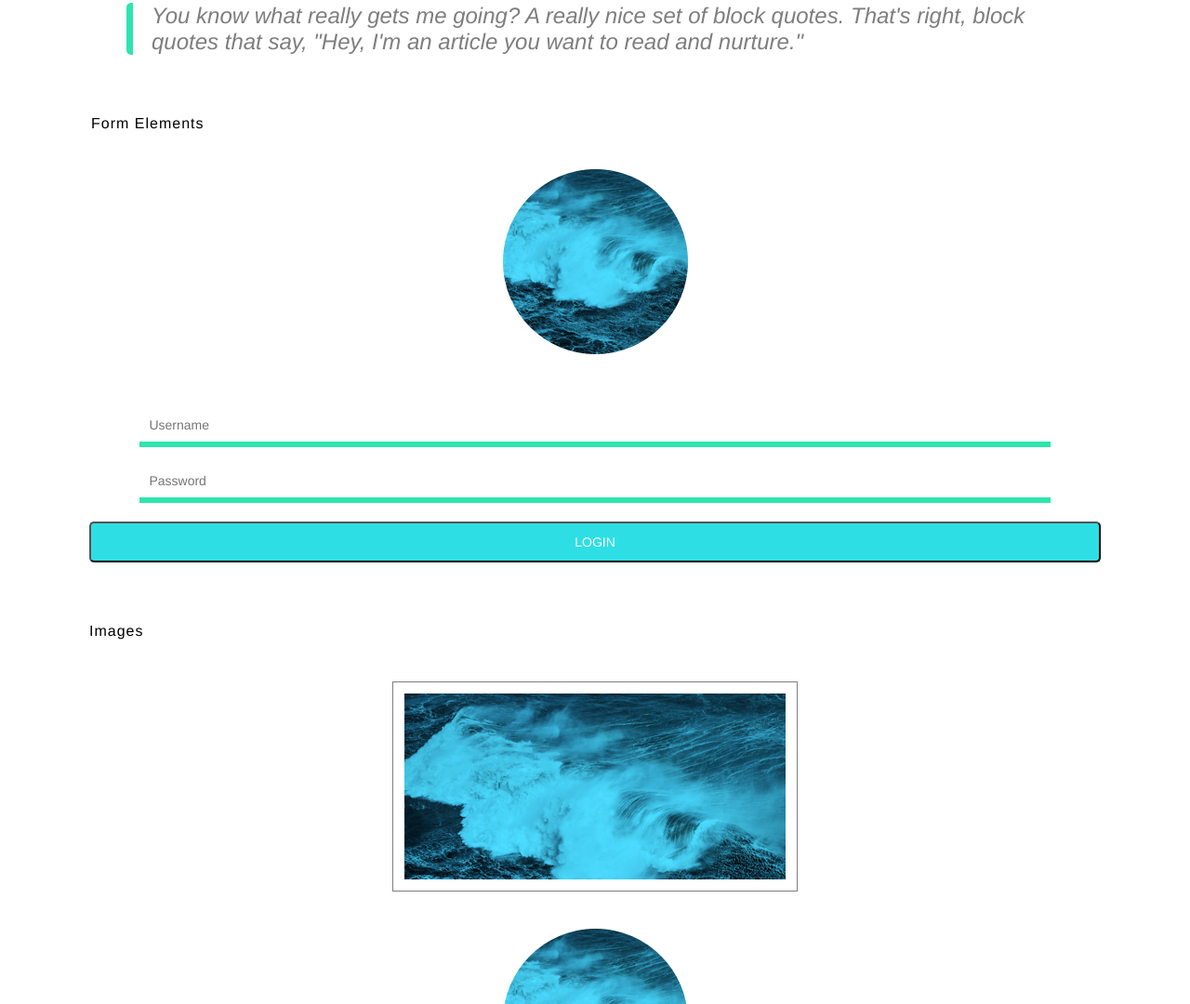
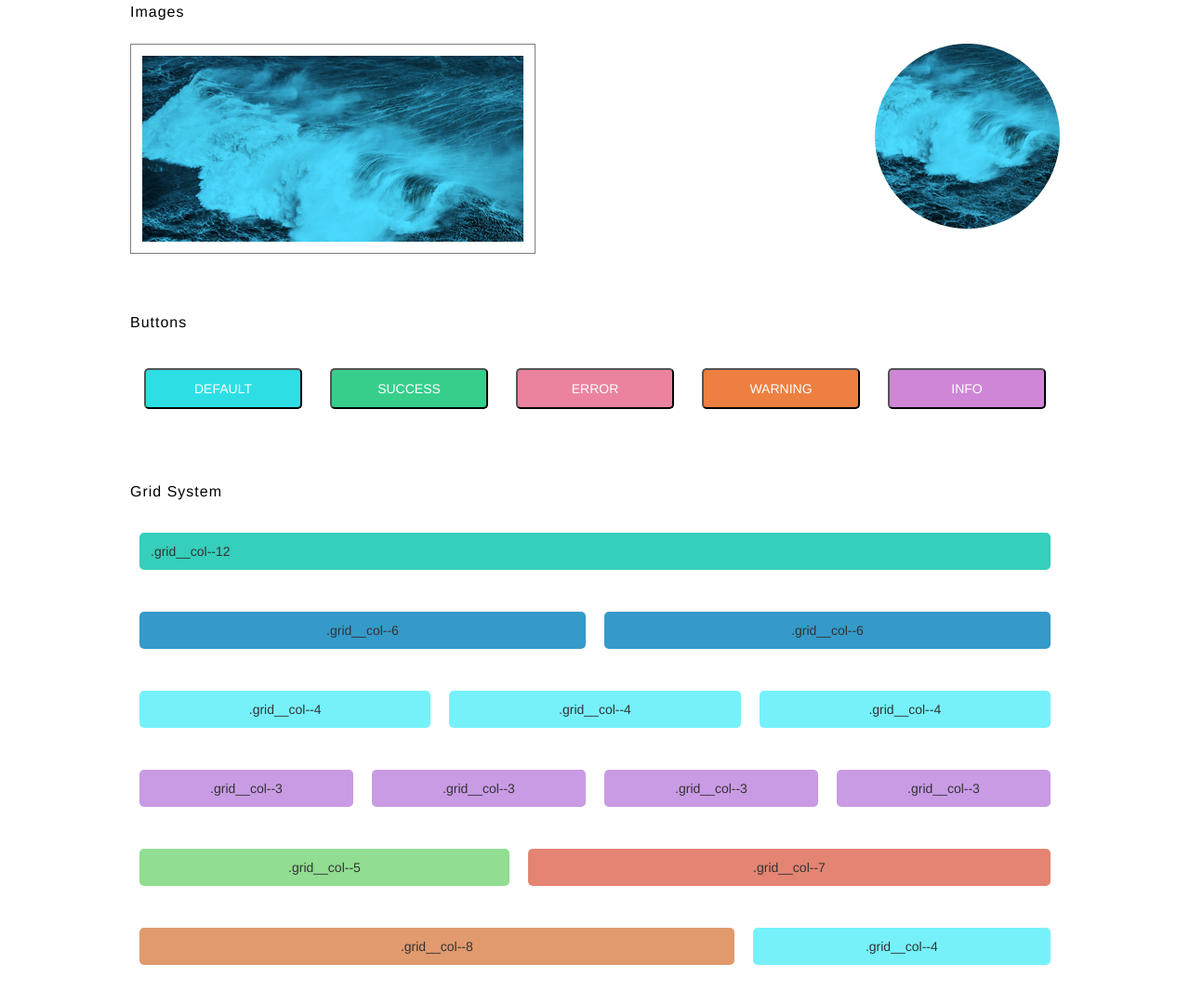
Before and after one commit to leannepepper/web-style-guide, a plain HTML site: page index.html in a window 1280 px wide. Shown: the part 814-1894 px from the top of the page at 93% size. Drawn offline with Linux system fonts and the light colour scheme.

Commit message:
added styles for desktop view

```diff
--- a/scss/base/base.scss
+++ b/scss/base/base.scss
@@ -11,6 +11,9 @@ a {
      line-height: 1.5em;
      color:$text-color-base;
      margin-top: 40px;
+    }
+    @media screen and(min-width: 769px){
+        max-width: 95%;
     }
 }
 .headline--secondary {
@@ -30,7 +33,7 @@ p {
 .blockquote {
     color: $text-color-base;
     font-style: italic;
-    font-size: 24px;
+    font-size: 20px;
     border-left: 7px solid $accent-color;
     padding-left: 20px;
     border-radius: 5px;
--- a/scss/components/_buttons.scss
+++ b/scss/components/_buttons.scss
@@ -1,27 +1,33 @@
-.grid__col--12{
-    .theme__colors {
-        @include center(100%);
-        margin-top: 20px;
-    }
-}
+//this style the login button
 .grid__row {
     .theme__colors{
         @include center(100%);
         margin-top: 20px;
     }
 }
-.btn--default {
+// this styles the buttons section to be flex
+.grid__row {
+    .grid__col--12{
+        @include mq-display(flex){
+             width: 100%;
+        }
+        .theme__colors{
+            margin: 15px;
+        }
+    }
+}
+.btn--default.theme__colors {
     @include btn($accent-color-adjust-hue);
 }
-.btn--success {
+.btn--success.theme__colors {
     @include btn($btn-color-success);
 }
-.btn--error {
+.btn--error.theme__colors {
     @include btn($btn-color-error);
 }
-.btn--warning {
+.btn--warning.theme__colors {
     @include btn($btn-color-warning);
 }
-.btn--info {
+.btn--info.theme__colors {
     @include btn($btn-color-info);
 }
--- a/scss/components/_forms.scss
+++ b/scss/components/_forms.scss
@@ -12,7 +12,12 @@
             background-color:lightgoldenrodyellow;
         }
 }
-// label set to transparent to make sure screen readers can still see the element.
+// label set to transparent to make sure screen readers can still read the element.
 .form__label--hidden {
     color: transparent;
 }
+.form {
+    @media screen and(min-width: 769px){
+        width: 300px;
+    }
+}
--- a/scss/components/_grid.scss
+++ b/scss/components/_grid.scss
@@ -1,27 +1,48 @@
 .container {
   @include center(85%);
+  @include mq-max-width;
+
 }
 .grid__row {
-    margin-top: 45px;
+    margin-top: 25px;
+    @include mq-display(flex){
+        justify-content: space-between;
+    }
 }
+// to calculate grid widths, do 12/col--num = x, 100/x= your percentage.
 .grid__col--12.theme__colors {
     @include col-layout(rgb(53, 207, 187));
+    width: 100%;
+    text-align: center;
 }
 .grid__col--6.theme__colors {
     @include col-layout(rgba(17, 136, 192, 0.849));
+    width: 50%;
+    text-align: center;
 }
 .grid__col--4.theme__colors {
     @include col-layout(rgba(71, 236, 248, 0.74));
+    width: 33.33%;
+    text-align: center;
 }
 .grid__col--3.theme__colors {
     @include col-layout(rgb(201, 155, 228));
+    width: 25%;
+    text-align: center;
 }
 .grid__col--5.theme__colors {
     @include col-layout(rgba(105, 209, 105, 0.733));
+    width: 41.6%;
+    text-align: center;
 }
 .grid__col--7.theme__colors {
     @include col-layout(rgb(228, 132, 115));
+    width: 58.8%;
+    text-align: center;
+
 }
 .grid__col--8.theme__colors {
     @include col-layout(rgb(224, 154, 110));
+    width: 66.67%;
+    text-align: center;
 }
--- a/scss/components/_images.scss
+++ b/scss/components/_images.scss
@@ -6,11 +6,18 @@
 
 .img--avatar {
     @include center(auto, 40px auto);
-
-
+    @media screen and (min-width: 769px) {
+        @include center(auto, 0 auto);
+    }
 }
 .img--frame {
     @include center(auto);
     border: 1px solid $text-color-base;
     padding: 12px;
 }
+
+.headline--secondary{
+    @media screen and (min-width: 769px) {
+        @include center(auto, 21px auto);
+    }
+}
--- a/scss/components/_navigation.scss
+++ b/scss/components/_navigation.scss
@@ -11,7 +11,11 @@
             border-radius: 5px;
             background-color:$accent-color;
         }
-        &:hover a{
+        &:hover a {
             color:white;
         }
+     @media screen and (min-width: 769px) {
+         padding: 5px 10px;
+     }
+     @include mq-display(inline-block);
 }
--- a/scss/utilities/_mixins.scss
+++ b/scss/utilities/_mixins.scss
@@ -21,5 +21,20 @@
     color: $col-text-color;
     font-size: 14px;
     margin: 10px;
-
 }
+@mixin mq-display($display) {
+    @media screen and (min-width: 769px) {
+        @if($display=='flex'){
+            display: flex;
+            @content;
+        } @else {
+            display: inline-block;
+            @content;
+        }
+    }
+}
+@mixin mq-max-width {
+    @media screen and (min-width: 769px) {
+       max-width: 1000px;
+    }
+}
```
Also changed, not shown: css/base/base.css, css/styles.css, 1 other file.
